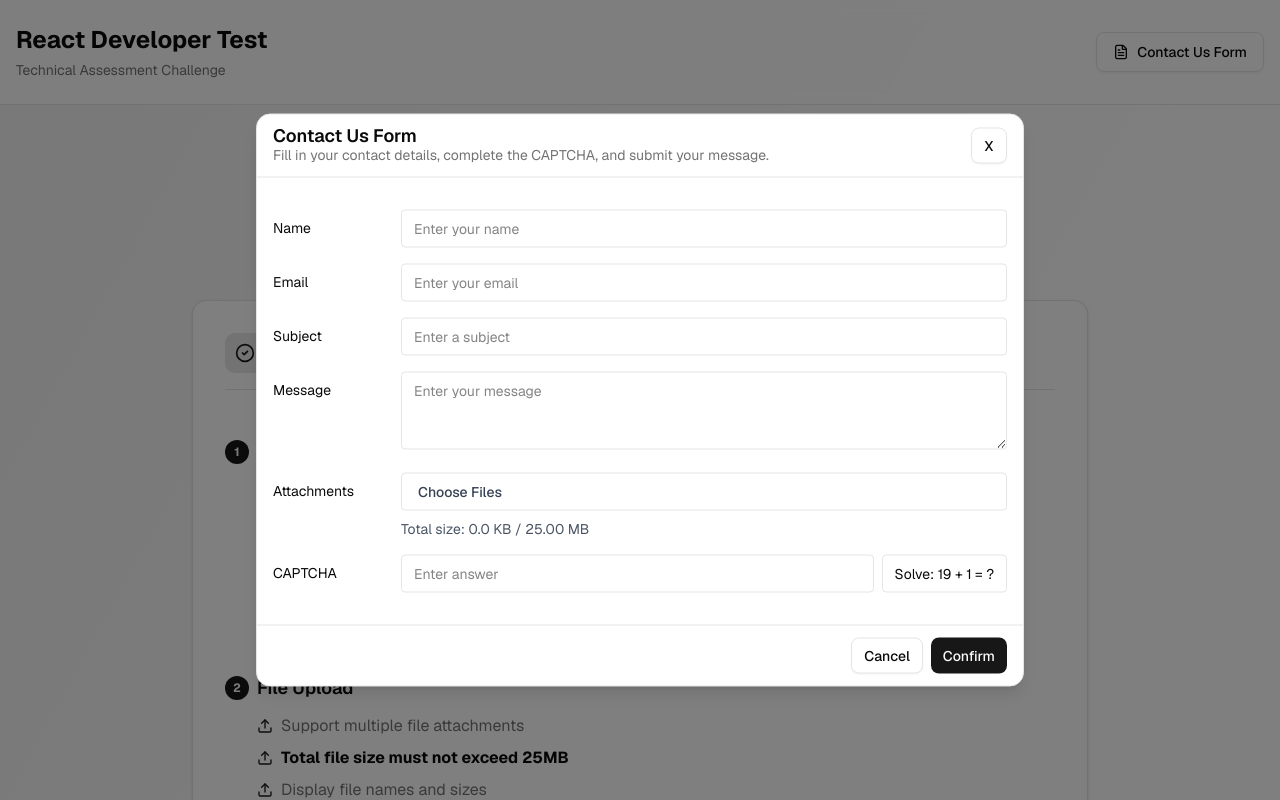
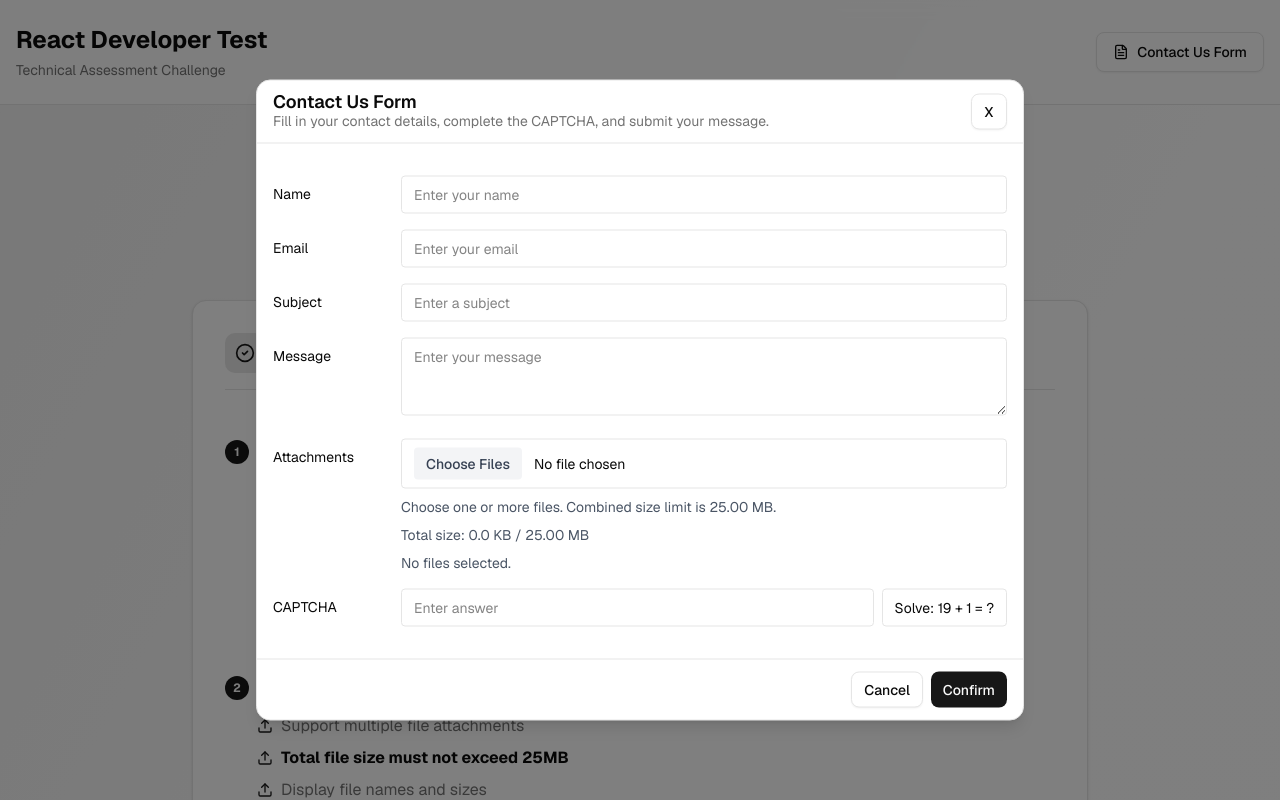
Before and after one commit to damon-hellomolly/react-form-test, a Next.js app: page / in a window 1280 px wide. Both pictures are taken after a click on the button "Contact Us Form". Shown: the top 800 px of the page. Built offline with nearby package versions, Linux system fonts and the light colour scheme.

Commit message:
feat: Make the form fully accessible, Add input refs and focus management for validation errors in ContactForm

```diff
--- a/components/contact-form/contact-form.tsx
+++ b/components/contact-form/contact-form.tsx
@@ -1,6 +1,6 @@
 "use client";
 
-import { ChangeEvent, FormEvent, useEffect, useState } from "react";
+import { ChangeEvent, FormEvent, useEffect, useRef, useState } from "react";
 import { toast } from "sonner";
 import {
   CaptchaChallenge,
@@ -37,6 +37,13 @@ export default function ContactForm({
   hideSubmitButton = false,
   onSubmittingChange,
 }: ContactFormProps) {
+  const nameInputRef = useRef<HTMLInputElement>(null);
+  const emailInputRef = useRef<HTMLInputElement>(null);
+  const subjectInputRef = useRef<HTMLInputElement>(null);
+  const messageInputRef = useRef<HTMLTextAreaElement>(null);
+  const attachmentsInputRef = useRef<HTMLInputElement>(null);
+  const captchaInputRef = useRef<HTMLInputElement>(null);
+
   const [formData, setFormData] = useState<ContactFormData>(INITIAL_FORM_DATA);
   const [formErrors, setFormErrors] = useState<ContactFormErrors>({});
   const [attachedFiles, setAttachedFiles] = useState<AttachedFile[]>([]);
@@ -98,6 +105,37 @@ export default function ContactForm({
     });
   }
 
+  // focus the first invalid field when the form is submitted
+  function focusFirstInvalidField(
+    errors: ContactFormErrors,
+    nextFileUploadError: FileUploadError,
+    nextCaptchaError: string | null,
+  ) {
+    if (errors.name) {
+      nameInputRef.current?.focus();
+      return;
+    }
+    if (errors.email) {
+      emailInputRef.current?.focus();
+      return;
+    }
+    if (errors.subject) {
+      subjectInputRef.current?.focus();
+      return;
+    }
+    if (errors.message) {
+      messageInputRef.current?.focus();
+      return;
+    }
+    if (nextFileUploadError) {
+      attachmentsInputRef.current?.focus();
+      return;
+    }
+    if (nextCaptchaError) {
+      captchaInputRef.current?.focus();
+    }
+  }
+
   async function handleSubmit(event: FormEvent<HTMLFormElement>) {
     event.preventDefault();
 
@@ -127,6 +165,7 @@ export default function ContactForm({
       nextFileUploadError ||
       nextCaptchaError
     ) {
+      focusFirstInvalidField(errors, nextFileUploadError, nextCaptchaError);
       return;
     }
 
@@ -207,6 +246,7 @@ export default function ContactForm({
         </label>
         <div className="min-w-0 space-y-1">
           <input
+            ref={nameInputRef}
             id="name"
             name="name"
             type="text"
@@ -239,6 +279,7 @@ export default function ContactForm({
         </label>
         <div className="min-w-0 space-y-1">
           <input
+            ref={emailInputRef}
             id="email"
             name="email"
             type="email"
@@ -271,6 +312,7 @@ export default function ContactForm({
         </label>
         <div className="min-w-0 space-y-1">
           <input
+            ref={subjectInputRef}
             id="subject"
             name="subject"
             type="text"
@@ -305,6 +347,7 @@ export default function ContactForm({
         </label>
         <div className="min-w-0 space-y-1">
           <textarea
+            ref={messageInputRef}
             id="message"
             name="message"
             rows={3}
@@ -339,19 +382,29 @@ export default function ContactForm({
         </label>
         <div className="min-w-0 space-y-2">
           <input
+            ref={attachmentsInputRef}
             id="attachments"
             name="attachments"
             type="file"
             multiple
             disabled={isSubmitting}
             aria-invalid={fileUploadError ? true : undefined}
-            aria-describedby={fileUploadError ? "attachments-error" : undefined}
+            aria-label="Attach files"
+            aria-describedby={
+              fileUploadError
+                ? "attachments-help attachments-error"
+                : "attachments-help"
+            }
             aria-errormessage={
               fileUploadError ? "attachments-error" : undefined
             }
             onChange={handleFilesChange}
-            className="w-full rounded border px-4 py-2 text-sm text-transparent file:text-sm file:font-medium file:text-gray-700 hover:bg-gray-200"
+            className="w-full rounded border px-3 py-2 text-sm file:mr-3 file:rounded file:border-0 file:bg-gray-100 file:px-3 file:py-1.5 file:text-sm file:font-medium file:text-gray-700 hover:file:bg-gray-200"
           />
+          <p id="attachments-help" className="text-sm text-gray-600">
+            Choose one or more files. Combined size limit is{" "}
+            {formatFileSize(MAX_TOTAL_SIZE)}.
+          </p>
           <p className="text-sm text-gray-600">
             Total size: {formatFileSize(totalFileSize)} /{" "}
             {formatFileSize(MAX_TOTAL_SIZE)}
@@ -390,7 +443,9 @@ export default function ContactForm({
                 </li>
               ))}
             </ul>
-          ) : null}
+          ) : (
+            <p className="text-sm text-gray-600">No files selected.</p>
+          )}
         </div>
       </div>
 
@@ -401,6 +456,7 @@ export default function ContactForm({
         <div className="min-w-0 space-y-2">
           <div className="flex items-start gap-2">
             <input
+              ref={captchaInputRef}
               id="captcha"
               name="captcha"
               type="text"
```
